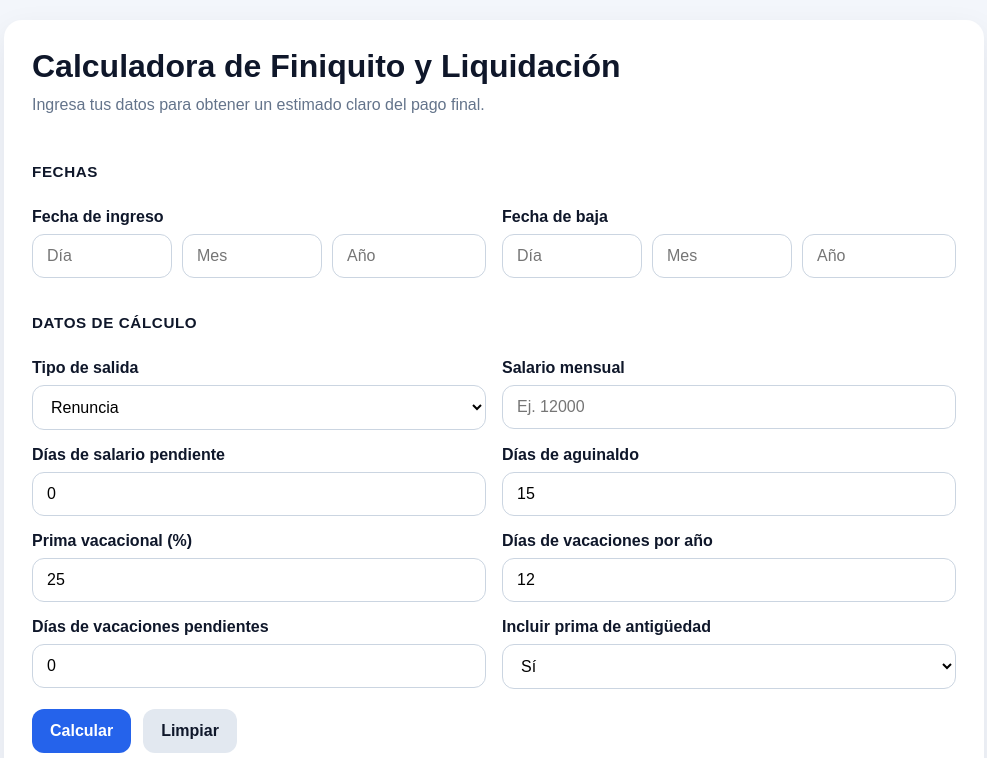
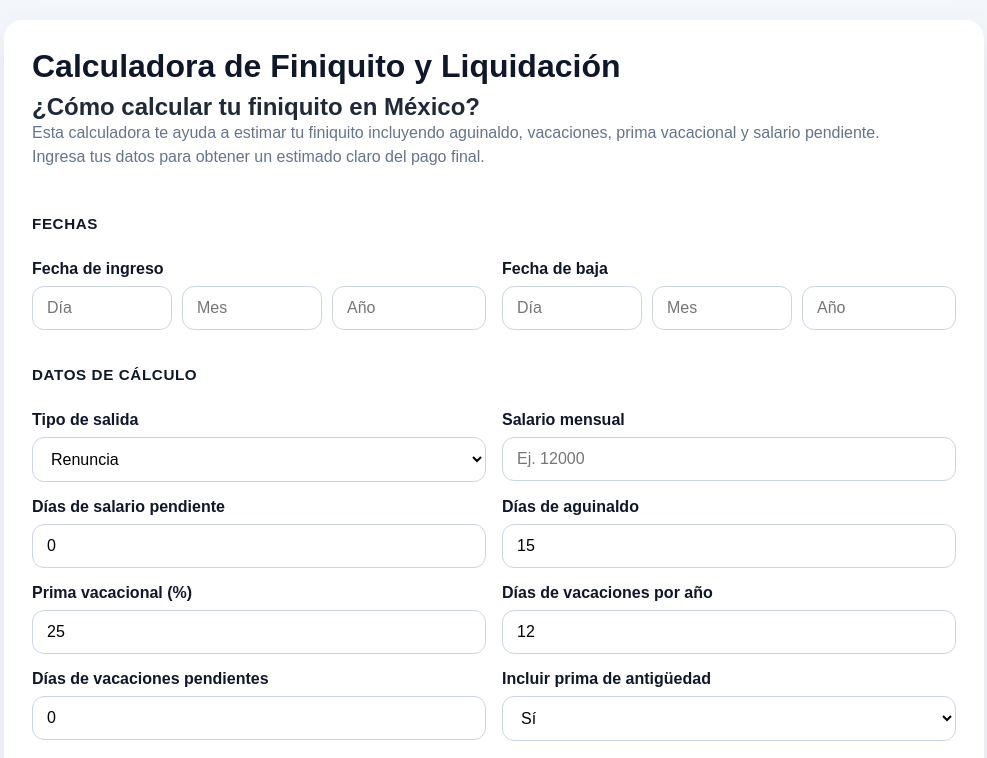
Before and after one commit to KenRobert7/calculadora-finiquito-mexico, a plain HTML site: page index.html in a window 1280 px wide. Shown: the top 758 px of the page, without its empty margins (146-1133 px from the left). Drawn offline with Linux system fonts and the light colour scheme.

Commit message:
Update index.html

```diff
--- a/index.html
+++ b/index.html
@@ -13,6 +13,11 @@
     <section class="card">
       <header class="header">
         <h1>Calculadora de Finiquito y Liquidación</h1>
+        <h2>¿Cómo calcular tu finiquito en México?</h2>
+<p>
+Esta calculadora te ayuda a estimar tu finiquito incluyendo aguinaldo,
+vacaciones, prima vacacional y salario pendiente.
+</p>
         <p>Ingresa tus datos para obtener un estimado claro del pago final.</p>
       </header>
 
```
